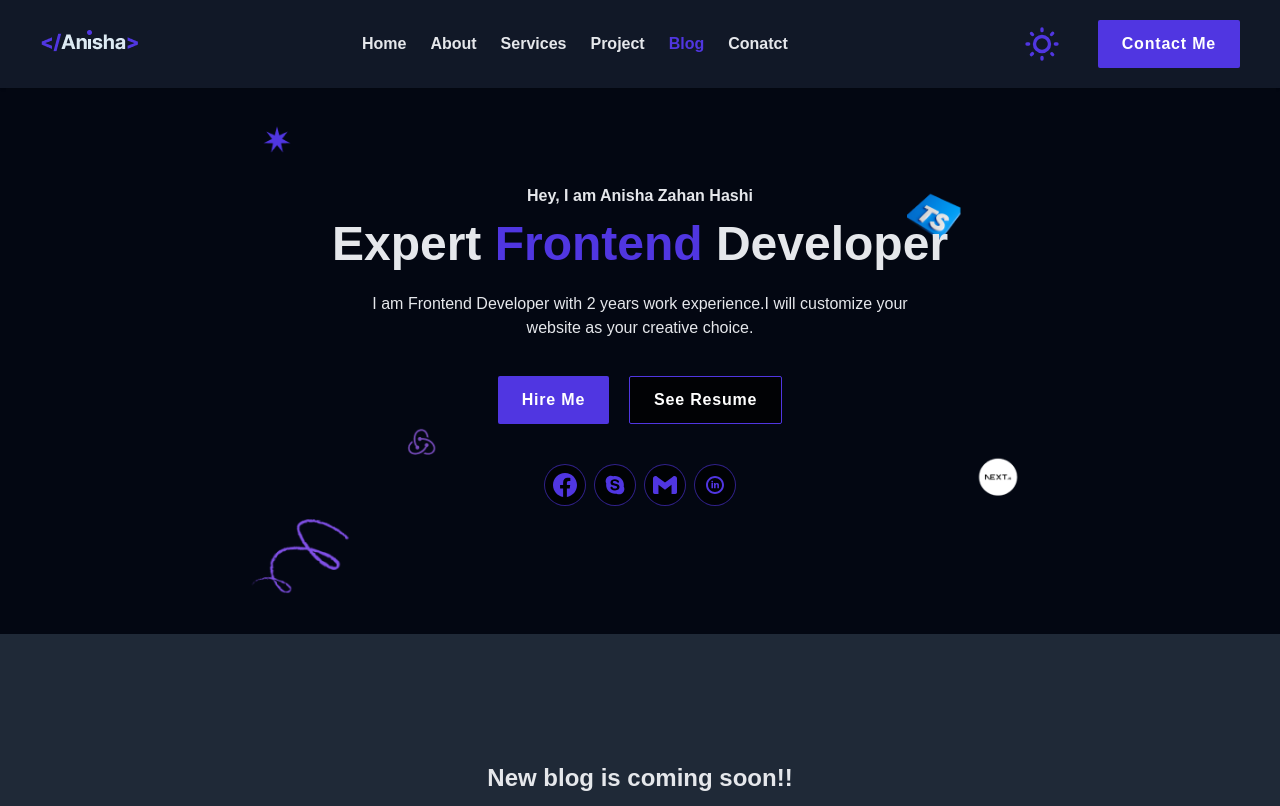
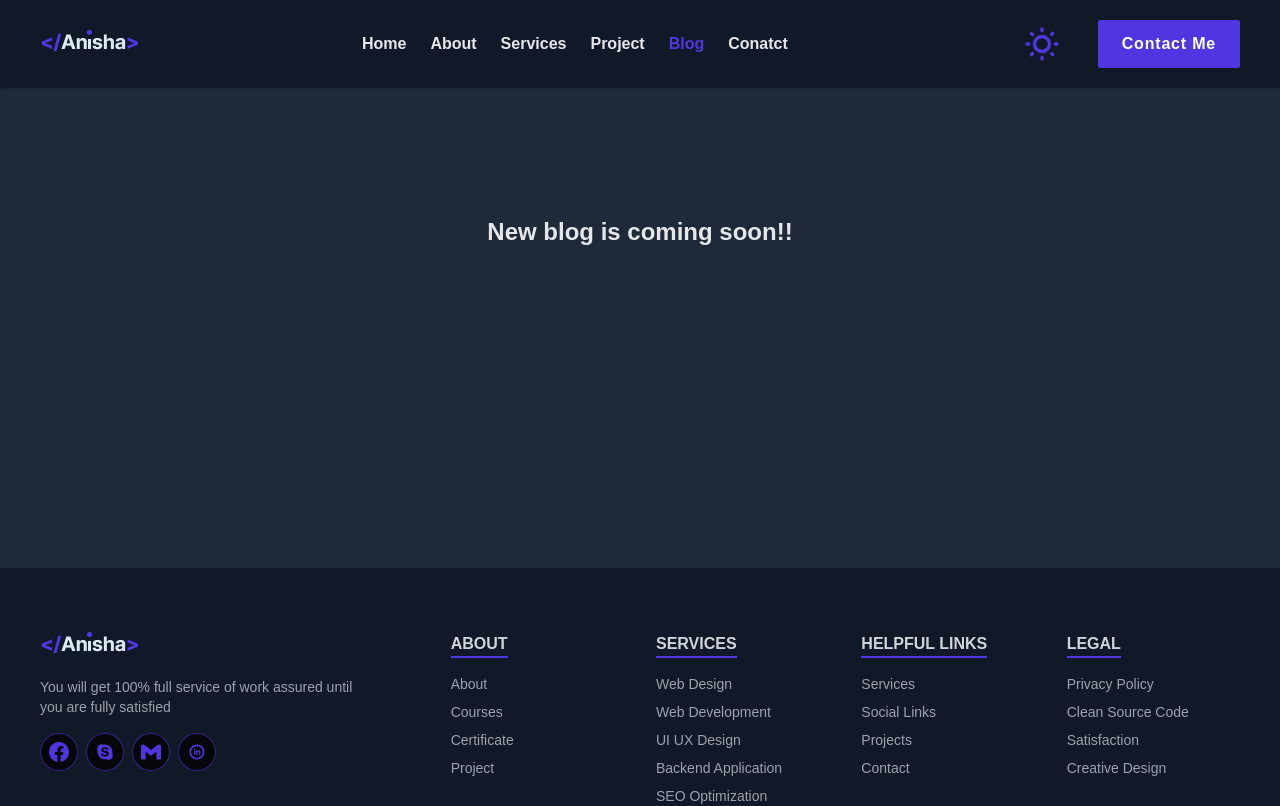
Before and after one commit to anishazahan/next-potfolio, a Next.js app: page /blog in a window 1280 px wide. Shown: the top 806 px of the page. Built offline with nearby package versions, Linux system fonts and the light colour scheme.

Commit message:
fix: routing issue

```diff
--- a/src/components/Projects/data.js
+++ b/src/components/Projects/data.js
@@ -76,7 +76,7 @@ export const data = [
       "moment",
       "and other",
     ],
-    live: "https://multivendor-ecommerce-frontend-git-main-anishazahan.vercel.app/",
+    live: "https://multivendor-ecommerce-frontend.onrender.com/",
     code: "https://github.com/anishazahan/Multivendor-ecommerce-frontend",
     server: "https://github.com/anishazahan/multivendor-ecommerce-backend",
     type: "Fullstack",
--- a/src/shared/Navbar/Navbar.jsx
+++ b/src/shared/Navbar/Navbar.jsx
@@ -5,6 +5,7 @@ import { useRouter } from "next/router";
 import { useEffect, useState } from "react";
 
 import Image from "next/image";
+import { usePathname } from "next/navigation";
 import { AiOutlineMenuUnfold } from "react-icons/ai";
 import darkLogo from "../../assets/img/Group 381.png";
 import Banner from "../../components/Home/HomeBanner";
@@ -12,6 +13,7 @@ import Banner from "../../components/Home/HomeBanner";
 const Navbar = () => {
   const router = useRouter();
   const [isMenuOpen, setIsMenuOpen] = useState(false);
+  const pathname = usePathname();
 
   // ....  theme .........
   const { theme, setTheme } = useTheme();
@@ -96,44 +98,6 @@ const Navbar = () => {
                 Contact Me
               </Link>
             </div>
-            {/* <div className="flex space-x-3 items-center">
-            {session ? (
-              <Link
-                href="/"
-                className="flex items-center space-x-2 px-6 py-3 hover:text-white rounded-sm bg-black  "
-              >
-                <button
-                  onClick={() => signOut()}
-                  className="font-medium text-white hover:text-white"
-                >
-                  logout
-                </button>
-
-              </Link>
-            ) : (
-              <Link
-                href="/"
-                className="flex items-center space-x-2 px-6 py-3 hover:text-white rounded-sm bg-gray-200  "
-              >
-                <button className="font-medium text-black hover:text-white">
-                  Signin
-                </button>
-
-              </Link>
-            )}
-
-            <div className="">
-              {session ? (
-                <Link className="text-white" href="admin">
-                  {session.user.name}
-                </Link>
-              ) : (
-                <Link className="text-white" href="/admin">
-                  Admin
-                </Link>
-              )}
-            </div>
-          </div> */}
 
             <div className="lg:hidden flex space-x-3 items-center">
               <label className="swap swap-rotate px-4 md:px-6 py-1 rounded-full bg-gray-700 dark:bg-gray-700">
@@ -235,7 +199,7 @@ const Navbar = () => {
           </div>
         )}
 
-        <Banner></Banner>
+        {pathname === "/" && <Banner />}
       </div>
     </div>
   );
```
